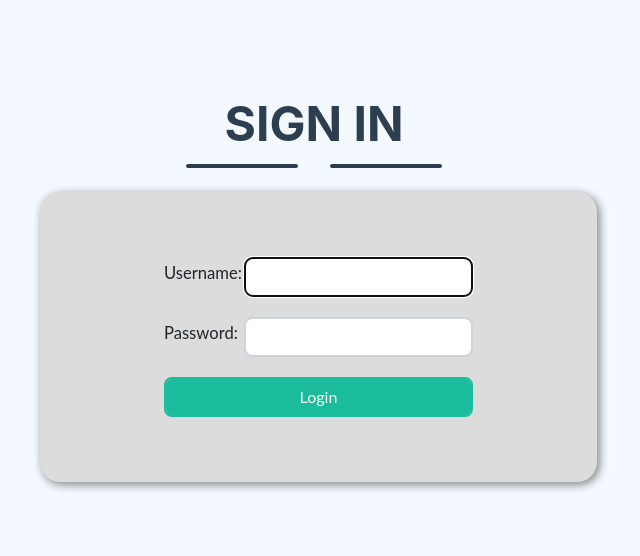
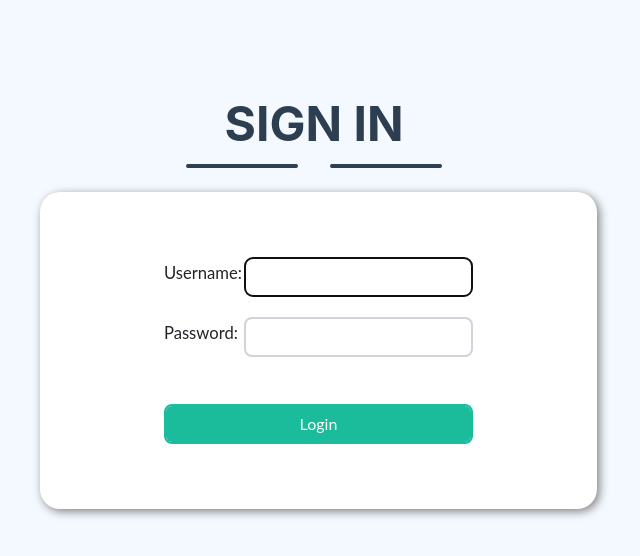
Before and after one commit to ericmiranda7/covidms, a Django app: page /login/ in a window 1280 px wide. Shown: the part 72-628 px from the top of the page, without its empty margins (326-966 px from the left). Run offline with Django 3.2, Linux system fonts and the light colour scheme; some libraries are stand-ins or nearby versions.

Commit message:
Login page UI Changes

```diff
--- a/accounts/templates/accounts/login.html
+++ b/accounts/templates/accounts/login.html
@@ -11,7 +11,7 @@
 
 {% if next %}
     {% if user.is_authenticated %}
-    <p>Your account doesn't have access to this page. To proceed,
+    <p class="errorMessage">Your account doesn't have access to this page. To proceed,
     please login with an account that has access.</p>
     {% else %}
     <p>Please login to see this page.</p>
@@ -30,7 +30,7 @@
                 <div class="divider-custom-line"></div>
             </div>
              <!-- SignInSection Form-->
-                <div class="form-group boxShadow">
+                <div class="form-group loginForm boxShadow">
 
                     <form method="post" action="{% url 'login' %}">
                         {% csrf_token %}
@@ -51,6 +51,11 @@
                                 <td><p></p></td>
                                 <td><p></p></td>
                              </tr>
+
+                             <tr>
+                                 <td> &nbsp; </td>
+                             </tr>
+
                             <tr>
                                 <td colspan="2"><input class="btn btn-primary" type="submit" value="Login"></td>
                             </tr>
--- a/static/css/styles.css
+++ b/static/css/styles.css
@@ -228,3 +228,12 @@ radio{
   padding: 0;
   margin: 0;
 }
+
+.errorMessage {
+  color: #cf0e0e;
+  letter-spacing: 0.5px;
+}
+
+.loginForm {
+  background-color: #fff;
+}
```
Also changed, not shown: db.sqlite3.
